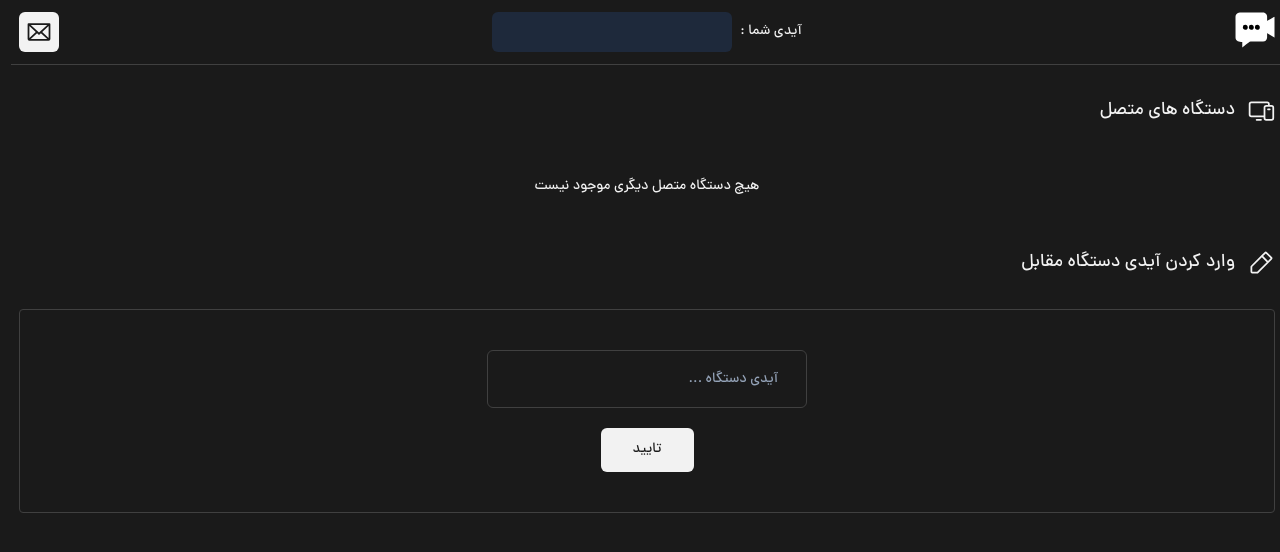
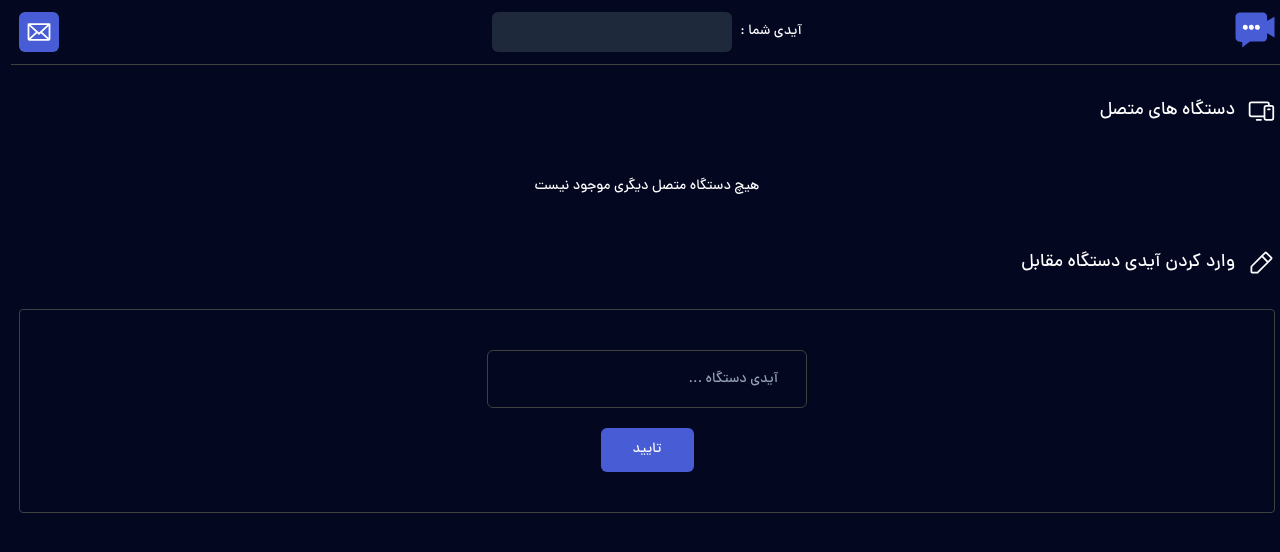
Before and after one commit to mohammad-reza-tajik/net-call-frontend, a Next.js app: page / in a window 1280 px wide. Shown: the top 552 px of the page. Built offline with nearby package versions, Linux system fonts and the light colour scheme.

Commit message:
ref: change theme to blue color

```diff
--- a/styles/globals.css
+++ b/styles/globals.css
@@ -6,11 +6,11 @@
 
 :root {
 
-    --background: 0 0% 10%;
-    --foreground: 0 0% 95%;
+    --background: 234, 79%, 7%;
+    --foreground: 0 0% 100%;
 
-    --primary: 0 0% 95%;
-    --primary-foreground: 0 0% 10%;
+    --primary: 231, 63%, 56%;
+    --primary-foreground: 0, 0%, 100%;
 
     --secondary: 210 40% 96.1%;
     --secondary-foreground: 222.2 47.4% 11.2%;
```
Also changed, not shown: public/images/logo.svg.
